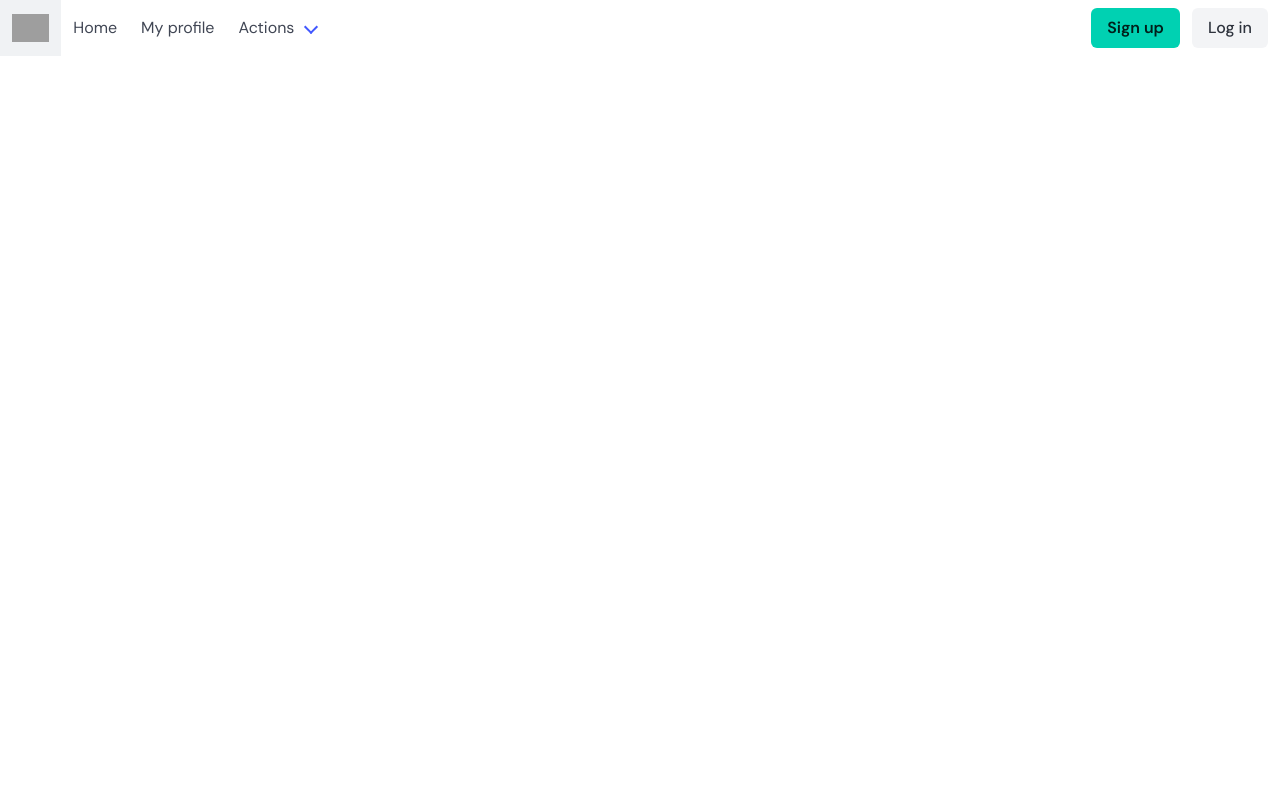
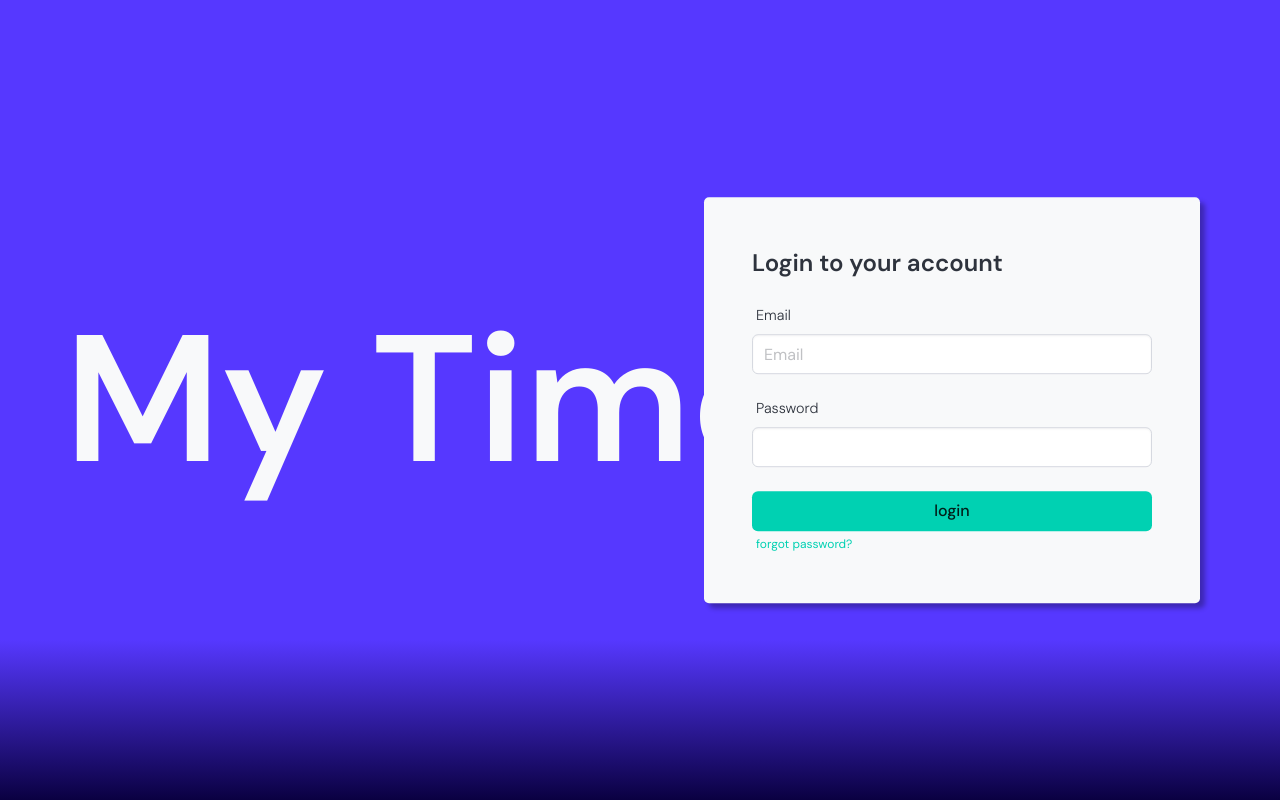
Before and after one commit to c0den0w/angular, an Angular app in the folder MyTime/: page / in a window 1280 px wide. Built offline with nearby package versions, Linux system fonts and the light colour scheme; grey boxes are pictures that could not be loaded.

Commit message:
add UI for login page

```diff
--- a/MyTime/src/app/app.component.html
+++ b/MyTime/src/app/app.component.html
@@ -1 +1,2 @@
-<app-home></app-home>
+<!-- <app-home></app-home> -->
+ <app-login></app-login>
--- a/MyTime/src/app/app.component.ts
+++ b/MyTime/src/app/app.component.ts
@@ -2,10 +2,11 @@ import { Component } from '@angular/core';
 import { RouterOutlet } from '@angular/router';
 
 import { HomeComponent } from './home/home.component';
+import { LoginComponent } from './login/login.component';
 @Component({
   selector: 'app-root',
   standalone: true,
-  imports: [RouterOutlet, HomeComponent],
+  imports: [RouterOutlet, HomeComponent, LoginComponent],
   templateUrl: './app.component.html',
   styleUrl: './app.component.scss'
 })
--- /dev/null
+++ b/MyTime/src/app/login/login.component.html
@@ -0,0 +1,24 @@
+<div class="background">
+    <div class="login-container">
+        <div class="header">
+            <h1 class="is-size-4 has-text-weight-bold"><strong>Login to your account</strong></h1>
+        </div>
+        <form action="login" class="login-form">
+            <div class="input-container">
+                <label for="email" class="label has-text-weight-light">Email</label>
+                <input type="email" id="email" placeholder="Email" class="input">
+            </div>
+            <div class="input-container">
+                <label for="login-password" class="label has-text-weight-light">Password</label>
+                <input type="password" id="login-password" class="input">
+            </div>
+            <div class="button-container">
+                <button class="button is-fullwidth is-primary">login</button>
+                <a href="#"><span class="has-text-primary  is-size-7">forgot password?</span></a>
+            </div>
+        </form>
+    </div>
+    <div class="accent">
+        <h1>My Time.</h1>
+    </div>
+</div>
--- /dev/null
+++ b/MyTime/src/app/login/login.component.scss
@@ -0,0 +1,39 @@
+.background{
+    width: 100vw;
+    height: 100vh;
+    background: linear-gradient(to bottom, #5638ff 80%,#0a0041);
+    position: relative;
+}
+.accent{
+    position: absolute;
+    top: 50%;
+    left: 5%;
+    transform: translateY(-50%);
+    h1{
+        font-size: 180px;
+        font-weight: 600;
+        color: #f8f9fa;
+        z-index: 10;
+    }
+}
+.login-container{
+    position: absolute;
+    z-index: 99;
+    top: 50%;
+    left: 55%;
+    transform: translateY(-50%);
+    background-color: #f8f9fa;
+    padding: 3rem;
+    border-radius: 5px;
+    box-shadow: 5px 5px 5px 0 rgba(0,0,0,0.3);
+}
+.login-form, .login-container{
+    display: flex;
+    flex-direction: column;
+    gap: 1.5rem;
+    min-width: 25rem;
+}
+.input-container > label, .button-container > a{
+        margin-left: 0.25rem;
+        font-size: 0.9rem;
+}
--- a/MyTime/src/styles.scss
+++ b/MyTime/src/styles.scss
@@ -9,3 +9,6 @@
     font-optical-sizing: auto;
     $button-active-color: #343456;
 }
+input::placeholder{
+    font-family: "DM Sans", sans-serif;
+}
```
Also changed, not shown: MyTime/src/app/login/login.component.ts (added, +12 -0 lines), MyTime/src/app/services/servicenow.service.ts (added, +10 -0 lines), 2 other files (tests, documents, lock files or other folders).
